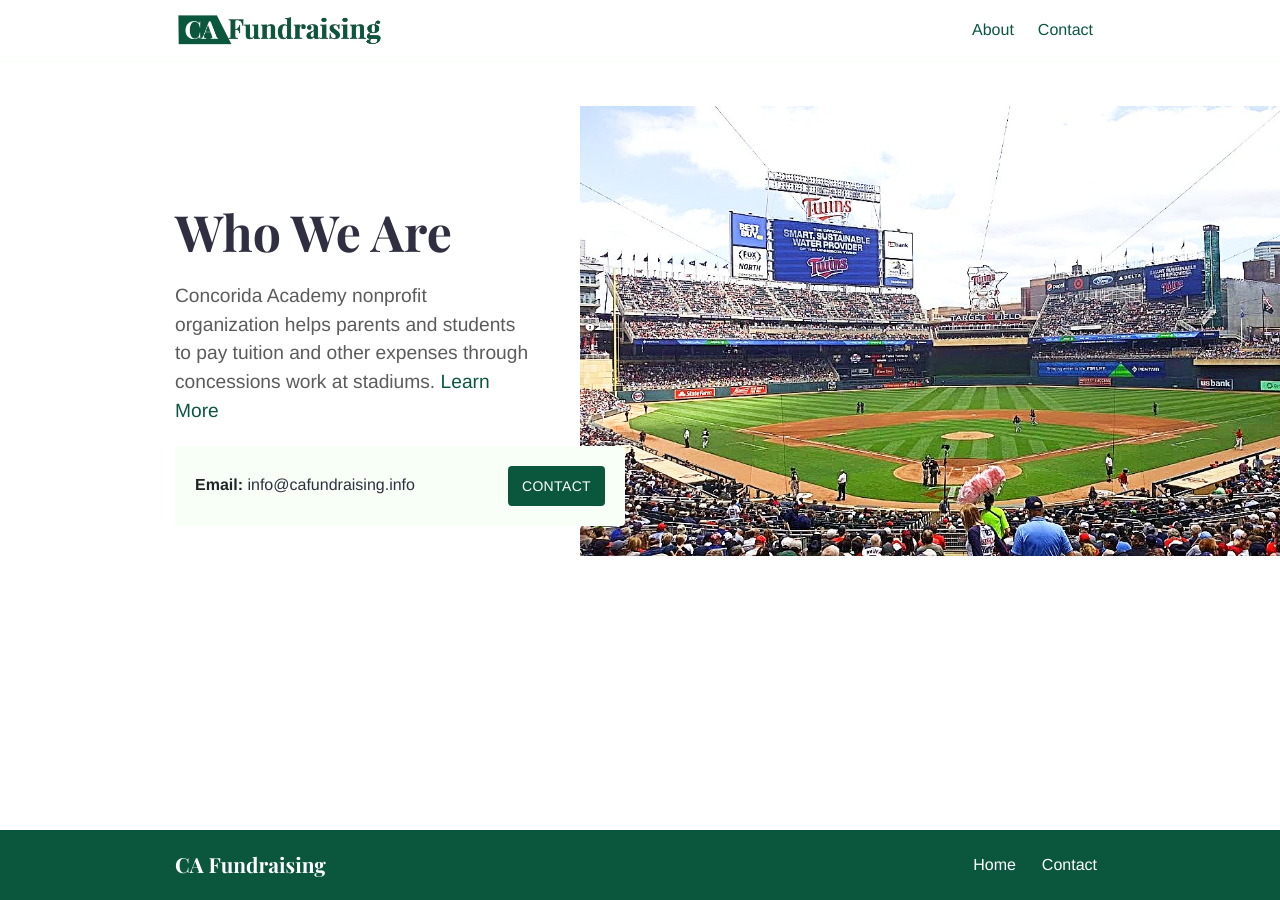
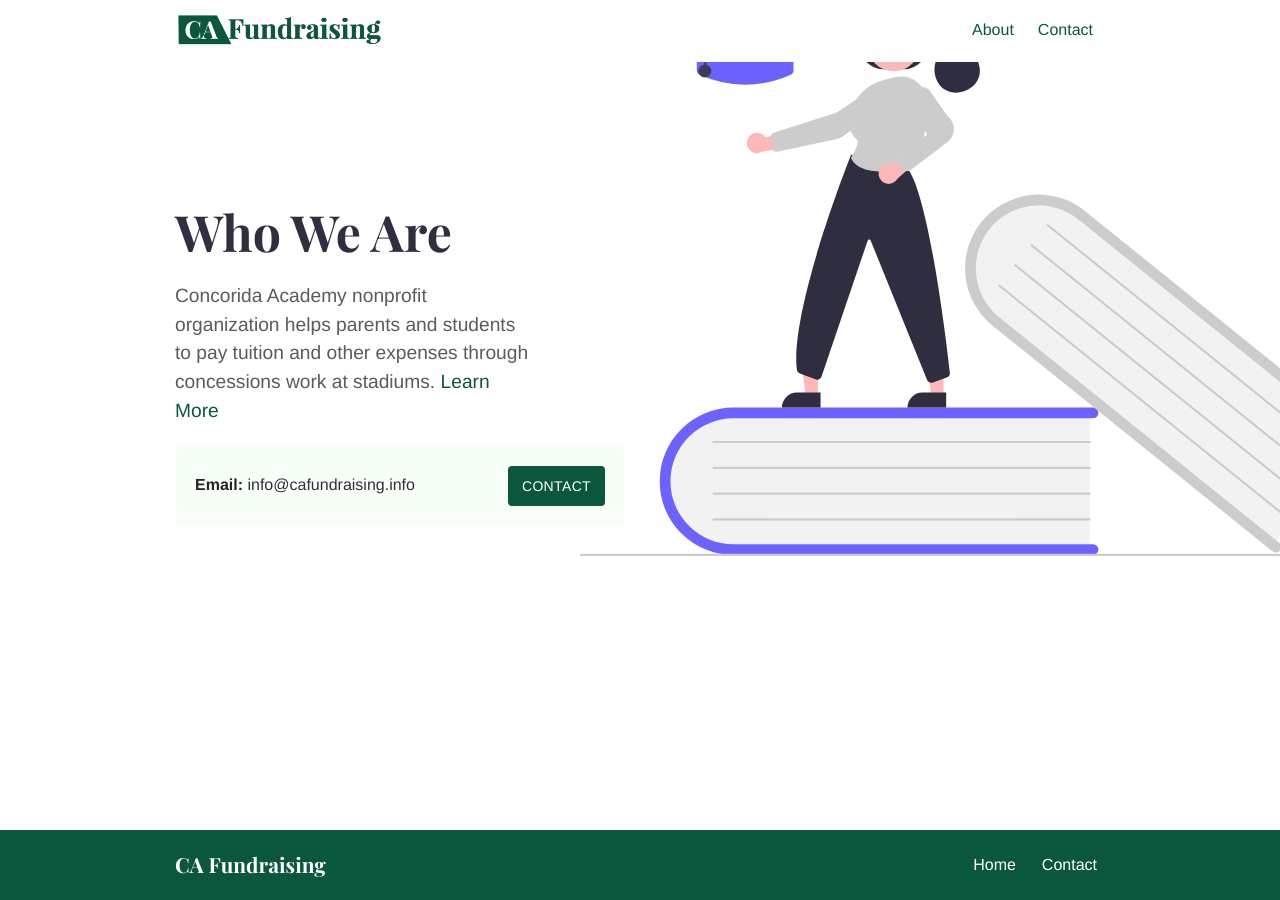
Before and after one commit to Frogdart5/fierce-avocado-6c9b0, a Jekyll site: the page built from index.md, in a window 1280 px wide. Built offline with Jekyll 4.4.1, drawn with Linux system fonts in a browser that asks for light colours.

Commit message:
Update from Forestry.io John Engh updated index.md

```diff
--- a/index.md
+++ b/index.md
@@ -3,7 +3,7 @@ title: CA Fundraising
 layout: home
 description: Jekyll Serif contains content types for a typical business website. The
   theme is fully responsive, blazing fast and artfully illustrated.
-intro_image: images/Target-Field-Sharp.jpg
+intro_image: images/illustrations/undraw_education_f8ru.svg
 intro_image_absolute: true
 intro_image_hide_on_mobile: true
 
```
